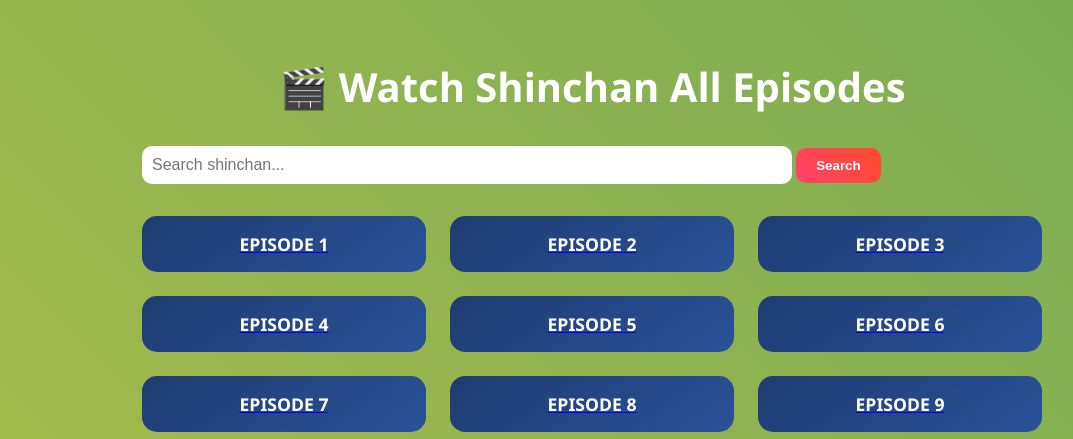
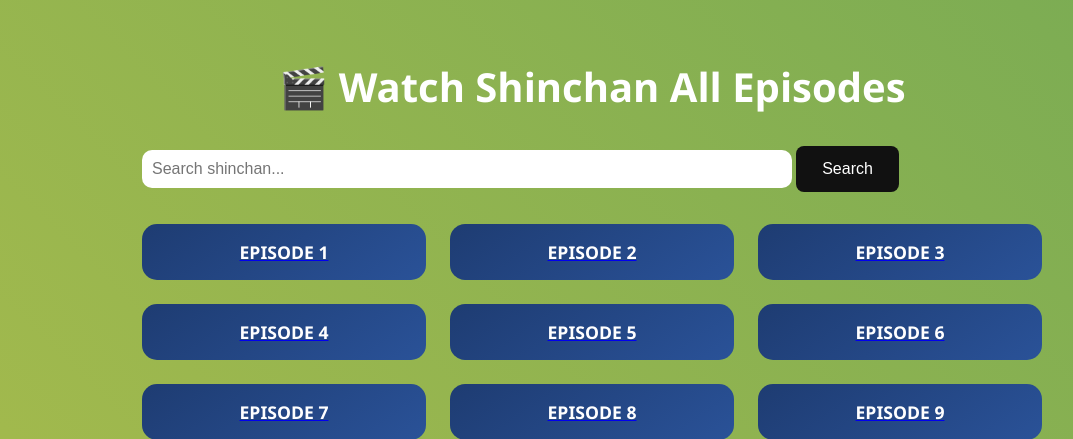
Before and after one commit to Shahriark369/Shinchan, a Flask app: page / in a window 1280 px wide. Shown: the top 439 px of the page, without its empty margins (48-1121 px from the left). Run offline with Flask 3, Linux system fonts and the light colour scheme.

Commit message:
Update style.css

```diff
--- a/static/style.css
+++ b/static/style.css
@@ -40,20 +40,49 @@ body {
     font-size: 1rem;
   }
 
-  button {
-    padding: 10px 20px;
-    background: linear-gradient(45deg, #ff416c, #ff4b2b);
-    color: white;
-    border: none;
-    border-radius: 10px;
-    font-weight: bold;
-    cursor: pointer;
-    transition: background 0.3s ease;
-  }
-
   button:hover {
     background: linear-gradient(45deg, #ff4b2b, #ff416c);
   }
+
+ button {
+  padding: 12px 24px;
+  font-size: 16px;
+  background: #111;
+  color: white;
+  border: 2px solid transparent;
+  border-radius: 8px;
+  cursor: pointer;
+  position: relative;
+  z-index: 1;
+  overflow: hidden;
+  transition: color 0.3s ease;
+}
+
+button::before {
+  content: "";
+  position: absolute;
+  top: -2px;
+  left: -2px;
+  right: -2px;
+  bottom: -2px;
+  background: linear-gradient(45deg, red, orange, yellow, green, cyan, blue, violet, red);
+  background-size: 400% 400%;
+  z-index: -1;
+  border-radius: 10px;
+  opacity: 0;
+  transition: opacity 0.3s ease;
+  animation: rgb-border 5s linear infinite;
+}
+
+button:hover::before {
+  opacity: 1;
+}
+
+@keyframes rgb-border {
+  0% { background-position: 0% 50%; }
+  50% { background-position: 100% 50%; }
+  100% { background-position: 0% 50%; }
+}
 
   .video-list {
     display: grid;
```
